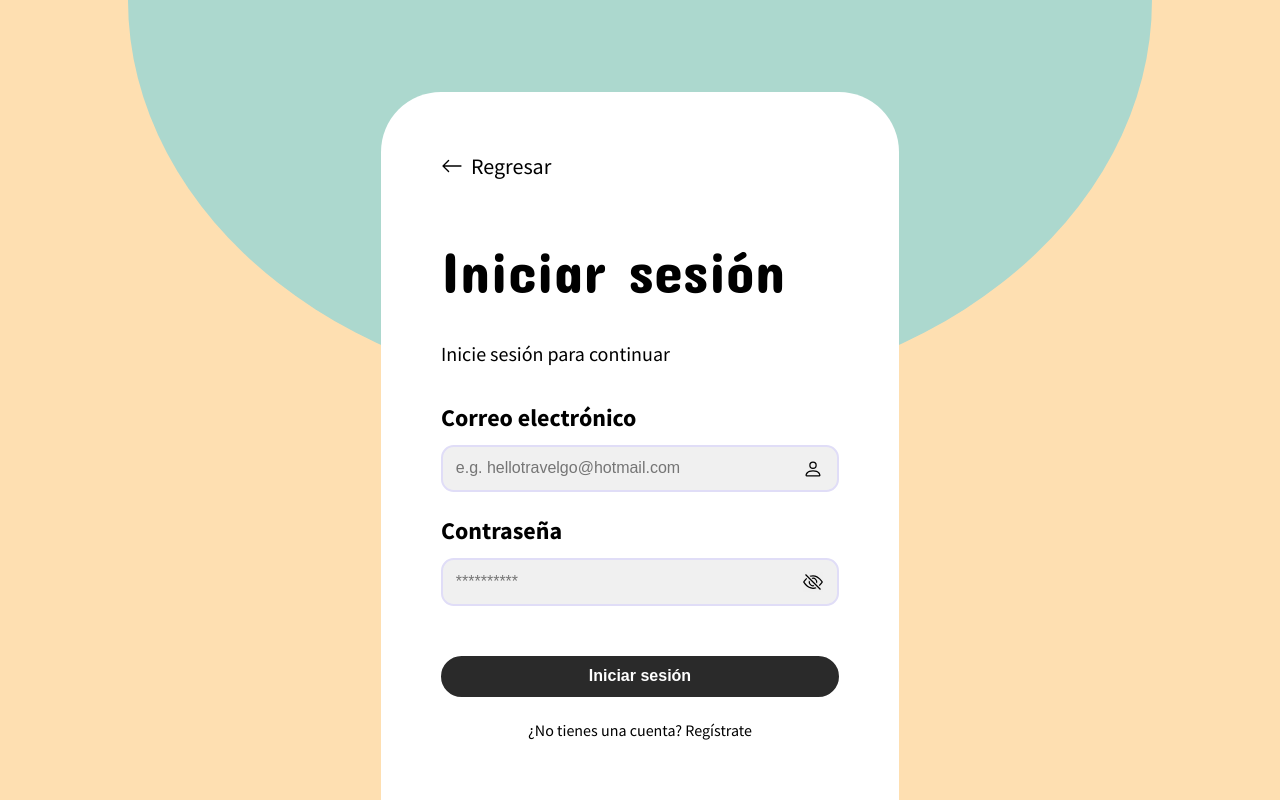
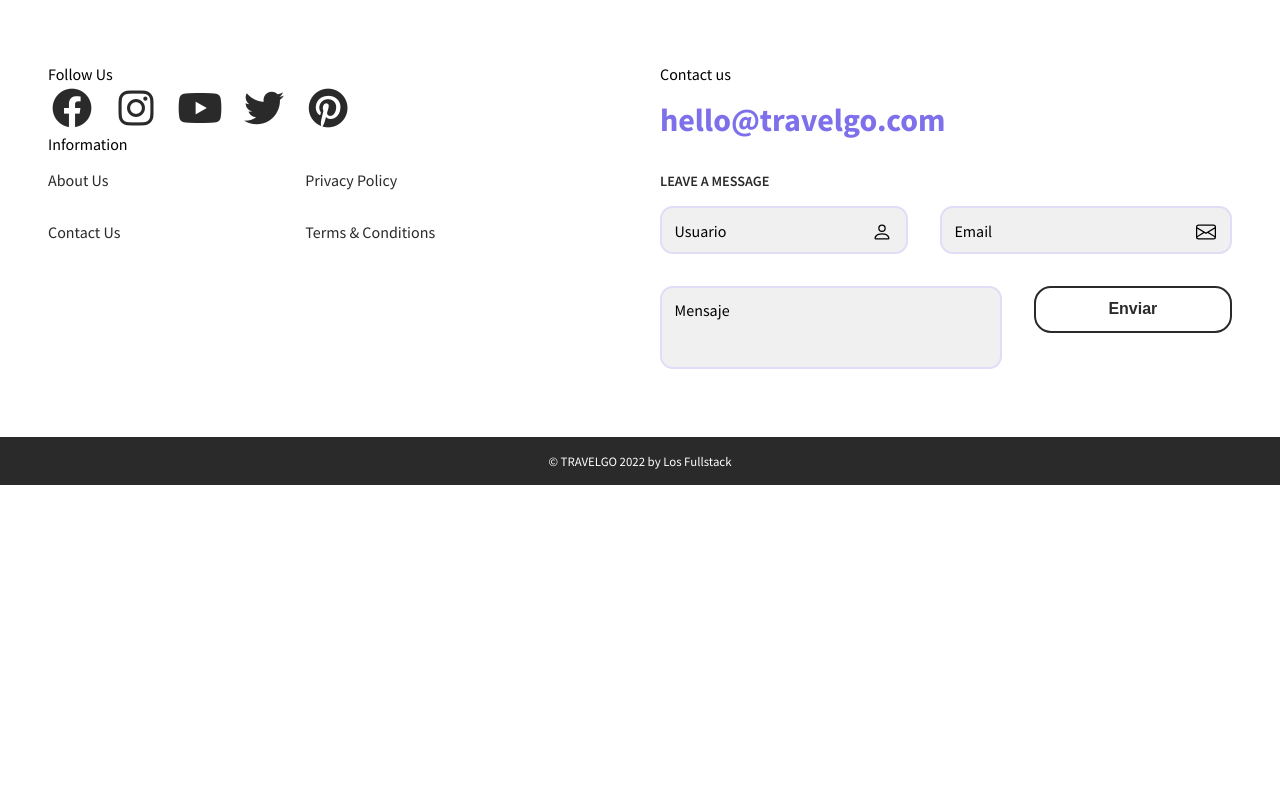
Before and after one commit to MelvinAguilar/TravelGo, a React (Vite) app in the folder Client/travel-go-client/: page / in a window 1280 px wide. Built offline with nearby package versions, Linux system fonts and the light colour scheme.

Commit message:
:sparkles: Add React Hook for Form Validation

```diff
--- a/Client/travel-go-client/src/App.jsx
+++ b/Client/travel-go-client/src/App.jsx
@@ -13,19 +13,19 @@ function App() {
          {//<Header />
          }
 
-
-        {/* <main>
+{/*
+        <main>
             {
-              <CarritoContainer/>
-              //<LandingContainer />
-              //<BookingContainer/>
+              // <CarritoContainer/>
+              <LandingContainer />
+              // <BookingContainer/>
             }
         </main> */}
 
-       { //<Footer />
-       }
+       <Footer />
 
-      <Login />
+
+      {/* <Login /> */}
 
       { //<Singup />
        }
--- a/Client/travel-go-client/src/components/Footer/FooterForm/FooterForm.jsx
+++ b/Client/travel-go-client/src/components/Footer/FooterForm/FooterForm.jsx
@@ -4,37 +4,81 @@ import FormGroupInput from "./../../Form/FormGroupInput/FormGroupInput";
 import FormGroupTextarea from "./../../Form/FormGroupTextarea/FormGroupTextarea";
 import Button from "./../../Button/Button";
 
-import { Person, Envelope, Eye, EyeSlash } from "react-bootstrap-icons";
+import { useForm } from "react-hook-form";
+import ErrorMessage from "../../Form/ErrorMessage/ErrorMessage";
+import { toast } from 'react-toastify';
+
+import { Person, Envelope } from "react-bootstrap-icons";
 
 const FooterForm = () => {
+  const {
+    register,
+    formState: { errors },
+    handleSubmit,
+  } = useForm();
+
+  // Create a function to handle the form submission
+  const onSubmit = (data) => {
+    toast.success("¡Gracias por tus comentarios!", {
+      toastId: "success"
+    });
+
+    //
+    // TO DO: Send the data
+    //
+  };
+
+  // When the form is submitted, but there are errors
+  const onInvalid = (error) => {
+    toast.toastId = "error";
+    toast.warn("Please check your fields and try again", {
+      toastId: "warning"
+    });
+  };
+
   return (
-    <Form className={classes["FooterForm"]}>
+    <Form className={classes["FooterForm"]} onSubmit={handleSubmit(onSubmit, onInvalid)}>
       <fieldset>
         <legend className={classes["Subtitle"]}>Leave a message</legend>
         <FormGroupInput
-          modifierClass={"hasIcon"}
           label="Usuario"
-          type="text"
           name="user"
           placeholder=" "
           icon={<Person />}
-        />
+          aria-invalid={errors.user ? "true" : "false"}
+          innerRef={{...register("user", { required: true }) }}
+          validation={errors.user}
+          type="text"
+        >
+          {errors.user?.type === "required" && (<ErrorMessage>Este campo es requerido</ErrorMessage>)}
+        </FormGroupInput>
+
         <FormGroupInput
-          modifierClass={"hasIcon"}
           label="Email"
-          type="email"
           name="email"
           placeholder=" "
-          required={true}
           icon={<Envelope />}
-        />
+          aria-invalid={errors.email ? "true" : "false"}
+          innerRef={{...register("email", { required: true, pattern: /^[^\s@]+@[^\s@]+\.[^\s@]+$/i }) }}
+          validation={errors.email}
+          type="email"
+        >
+          {errors.email?.type === "required" && (<ErrorMessage>Este campo es requerido</ErrorMessage>)}
+          {errors.email?.type === "pattern" && (<ErrorMessage>Por favor ingrese un correo electrónico válido</ErrorMessage>)}
+        </FormGroupInput>
+
         <FormGroupTextarea
           label="Mensaje"
           name="message"
           placeholder=" "
           rows="3"
-          required={true}
-        />
+          aria-invalid={errors.message ? "true" : "false"}
+          innerRef={{...register("message", { required: true }) }}
+          validation={errors.message}
+        >
+          {errors.message?.type === "required" && (<ErrorMessage>Este campo es requerido</ErrorMessage>)}
+        </FormGroupTextarea>
+
         <Button modifierClass="Button--white" type="submit">
           Enviar
         </Button>
--- /dev/null
+++ b/Client/travel-go-client/src/components/Form/ErrorMessage/ErrorMessage.jsx
@@ -0,0 +1,13 @@
+import classes from "./ErrorMessage.module.scss";
+import { ExclamationCircle } from "react-bootstrap-icons";
+
+const ErrorMessage = ({ children, className, ...props }) => {
+  return (
+    <span className={`${classes["ErrorMessage"]} ${className}`} {...props} role="alert">
+      <ExclamationCircle />
+      {children}
+    </span>
+  );
+};
+
+export default ErrorMessage;
--- a/Client/travel-go-client/src/components/Form/FormGroupInput/FormGroupInput.jsx
+++ b/Client/travel-go-client/src/components/Form/FormGroupInput/FormGroupInput.jsx
@@ -1,13 +1,32 @@
 import classes from "./FormGroupInput.module.scss";
 
-const FormGroupInput = ({ icon, label, modifierClass, nameGroup, ...rest }) => {
+const FormGroupInput = ({
+  children,
+  className,
+  label,
+  nameGroup,
+  icon,
+  validation,
+  innerRef,
+  ...rest
+}) => {
   return (
-    <div className={`${classes["FormGroupInput"]} ${classes[modifierClass]}`}>
-      <input className={classes["FormGroupInput__input"]} name={nameGroup} {...rest} />
+    <div className={`${classes["FormGroupInput"]} ${className}`}>
+      <input
+        className={`${classes["FormGroupInput__input"]} ${
+          validation ? classes["has-error"] : ""
+        } ${icon ? classes["has-icon"] : ""}`}
+        name={nameGroup}
+        {...rest}
+        {...innerRef}
+      />
       <label className={classes["FormGroupInput__label"]} htmlFor={nameGroup}>
         {label}
       </label>
       {icon}
+
+      {/* Set the react-hook validation here */}
+      {children}
     </div>
   );
 };
--- a/Client/travel-go-client/src/components/Form/FormGroupInput/FormGroupInput.module.scss
+++ b/Client/travel-go-client/src/components/Form/FormGroupInput/FormGroupInput.module.scss
@@ -12,16 +12,36 @@
     @include formlabel;
   }
 
-  svg {
+  & input.has-icon {
+    padding-right: 3rem;
+  }
+
+  & input.has-error{
+    border-color: rgb(255, 88, 88);
+
+    ~ svg,
+    ~ button svg {
+      fill: red;
+    }
+  }
+
+  button {
+    cursor: pointer;
+    border: none;
+    padding: 0;
+  }
+
+  > svg {
+    pointer-events: none;
+    width: 1.25rem;
+    height: 1.25rem;
+  }
+
+  > svg, button {
     position: absolute;
-    top: 30%;
+    top: 1rem;
     right: 1rem;
     width: 1.25rem;
     height: 1.25rem;
-    pointer-events: none;
-  }
-
-  &.hasIcon input {
-    padding-right: 3rem;
   }
 }
--- a/Client/travel-go-client/src/components/Form/FormGroupTextarea/FormGroupTextarea.jsx
+++ b/Client/travel-go-client/src/components/Form/FormGroupTextarea/FormGroupTextarea.jsx
@@ -1,12 +1,27 @@
 import classes from "./FormGroupTextarea.module.scss";
 
-const FormGroupTextarea = ({ label, name, ...rest }) => {
+const FormGroupTextarea = ({ children, className, label, nameGroup, validation, innerRef, ...rest }) => {
+  // label, name, ...rest }) => {
   return (
     <div className={classes["FormGroupTextarea"]}>
-      <textarea className={classes["FormGroupTextarea__input"]} name={name} {...rest} />
+      <textarea
+        className={`${classes["FormGroupTextarea__area"]} ${
+          validation ? classes["has-error"] : ""
+        }`}
+        name={nameGroup}
+        {...rest}
+        {...innerRef}
+      />
+      <label className={classes["FormGroupTextarea__label"]} htmlFor={nameGroup}>
+        {label}
+      </label>
+      {/* <textarea className={classes["FormGroupTextarea__input"]} name={name} {...rest} />
       <label className={classes["FormGroupTextarea__label"]} htmlFor={name}>
         {label}
-      </label>
+      </label> */}
+
+      {/* Set the react-hook validation here */}
+      {children}
     </div>
   );
 };
--- a/Client/travel-go-client/src/components/Form/FormGroupTextarea/FormGroupTextarea.module.scss
+++ b/Client/travel-go-client/src/components/Form/FormGroupTextarea/FormGroupTextarea.module.scss
@@ -3,7 +3,7 @@
 .FormGroupTextarea {
   position: relative;
 
-  &__input {
+  &__area {
     @include forminput;
     @include formfloatlabel;
   }
@@ -15,4 +15,8 @@
   textarea {
     resize: none;
   }
+
+  & textarea.has-error{
+    border-color: rgb(255, 88, 88);
+  }
 }
--- a/Client/travel-go-client/src/components/Form/InputField/InputField.jsx
+++ b/Client/travel-go-client/src/components/Form/InputField/InputField.jsx
@@ -1,10 +1,16 @@
 import classes from "./InputField.module.scss";
 
-const InputField = ({ className, modifierClass, icon, innerRef, ...rest }) => {
+const InputField = ({ children, className, icon, validation, innerRef, ...rest }) => {
   return (
-    <div className={`${classes["Input"]} ${classes[modifierClass]} ${className}`}>
-        <input refs={innerRef} {...rest} />
-        {icon}
+    <div className={
+      `${classes["Input"]} ${className}`
+    }>
+      <input className={`${validation ? classes["has-error"] : ""} ${icon ? classes["has-icon"] : ""}`}
+      {...rest} {...innerRef} />
+      {icon}
+
+      {/* Set the react-hook validation here */}
+      {children}
     </div>
   );
 };
--- a/Client/travel-go-client/src/components/Form/InputField/InputField.module.scss
+++ b/Client/travel-go-client/src/components/Form/InputField/InputField.module.scss
@@ -1,7 +1,4 @@
 @import "./../../../mixins";
-
-
-
 
 .Input {
   position: relative;
@@ -10,8 +7,17 @@
     @include forminput;
   }
 
-  &.hasIcon input {
+  & input.has-icon  {
     padding-right: 3rem;
+  }
+
+  & input.has-error{
+    border-color: rgb(255, 88, 88);
+
+    ~ svg,
+    ~ button svg {
+      fill: red;
+    }
   }
 
   button {
@@ -20,7 +26,16 @@
     padding: 0;
   }
 
-  svg {
+  & input.has-error{
+    border-color: rgb(255, 88, 88);
+
+    ~ svg,
+    ~ button svg {
+      fill: red;
+    }
+  }
+
+  > svg {
     pointer-events: none;
     width: 1.25rem;
     height: 1.25rem;
@@ -28,7 +43,7 @@
 
   > svg, button{
     position: absolute;
-    top: 30%;
+    top: 1rem;
     right: 1rem;
     width: 1.25rem;
     height: 1.25rem;
--- a/Client/travel-go-client/src/components/Login/LoginForm/LoginForm.jsx
+++ b/Client/travel-go-client/src/components/Login/LoginForm/LoginForm.jsx
@@ -1,15 +1,20 @@
-import { useState } from "react";
-import { useForm } from 'react-hook-form';
 import classes from "./LoginForm.module.scss";
 import InputField from "./../../Form/InputField/InputField";
 import Form from "./../../Form/Form";
 import Button from "./../../Button/Button";
-
+import ErrorMessage from "../../Form/ErrorMessage/ErrorMessage";
+import { useState } from "react";
+import { useForm } from "react-hook-form";
+import { toast } from 'react-toastify';
 import { Person, Eye, EyeSlash } from "react-bootstrap-icons";
 
 const LoginForm = () => {
   const [showPassword, setShowPassword] = useState(false);
-  const { register, formState: { errors }, handleSubmit } = useForm();
+  const {
+    register,
+    formState: { errors },
+    handleSubmit,
+  } = useForm();
 
   const togglePassword = () => {
     setShowPassword(!showPassword);
@@ -21,32 +26,51 @@ const LoginForm = () => {
     </button>
   );
 
+  // Create a function to handle the form submission
   const onSubmit = (data) => {
-    console.log(data);
-    // setData(data);
+    console.log("Submitted");
+    //
+    // TO DO: Send the data
+    //
+  };
+
+  // When the form is submitted, but there are errors
+  const onInvalid = (error) => {
+    toast.warn("Please check your fields and try again", {
+      toastId: "warning"
+    });
   };
 
   return (
-    <Form className={classes["LoginForm"]} onSubmit={handleSubmit(onSubmit)}>
-     {/* onSubmit={handleSubmit((data) => setData(JSON.stringify(data)))}> */}
+    <Form className={classes["LoginForm"]} onSubmit={handleSubmit(onSubmit, onInvalid)}>
       <label htmlFor="email">Correo electrónico</label>
       <InputField
-        innerRef={{...register("email", { required: true })}}
-        // {...register("email", { required: true })}
-        modifierClass={"hasIcon"}
+        id={"email"}
+        name={"email"}
+        aria-invalid={errors.email ? "true" : "false"}
+        innerRef={{...register("email", { required: true, pattern: /^[^\s@]+@[^\s@]+\.[^\s@]+$/i }) }}
+        validation={errors.email}
         placeholder={"e.g. hellotravelgo@hotmail.com"}
         icon={<Person />}
-      />
-      {errors.email?.type === "required" && <p>Este campo es requerido</p>}
+        type={"email"}
+      >
+        {errors.email?.type === "required" && (<ErrorMessage>Este campo es requerido</ErrorMessage>)}
+        {errors.email?.type === "pattern" && (<ErrorMessage>Por favor ingrese un correo electrónico válido</ErrorMessage>)}
+      </InputField>
 
       <label htmlFor="password">Contraseña</label>
       <InputField
-        modifierClass={"hasIcon"}
+        id={"password"}
+        name={"password"}
+        aria-invalid={errors.password ? "true" : "false"}
+        innerRef={{ ...register("password", { required: true }) }}
+        validation={errors.password}
         placeholder={"**********"}
         icon={togglePasswordButton}
         type={showPassword ? "text" : "password"}
+        autoComplete={"off"}
       />
-
+        {errors.password?.type === "required" && (<ErrorMessage>Este campo es requerido</ErrorMessage>)}
       <Button type="submit">Iniciar sesión</Button>
     </Form>
   );
```
Also changed, not shown: Client/travel-go-client/src/components/Form/ErrorMessage/ErrorMessage.module.scss (added, +13 -0 lines), Client/travel-go-client/src/main.jsx (+9 -0 lines).
